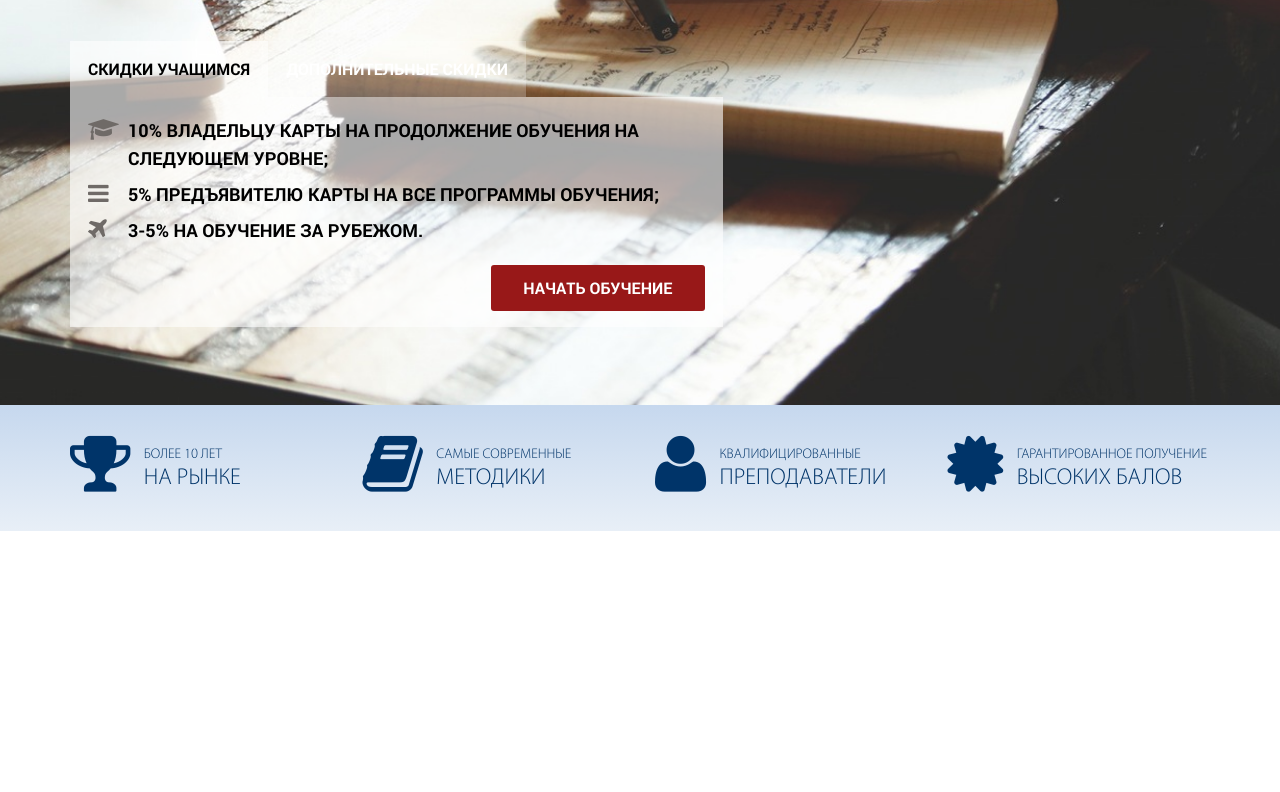
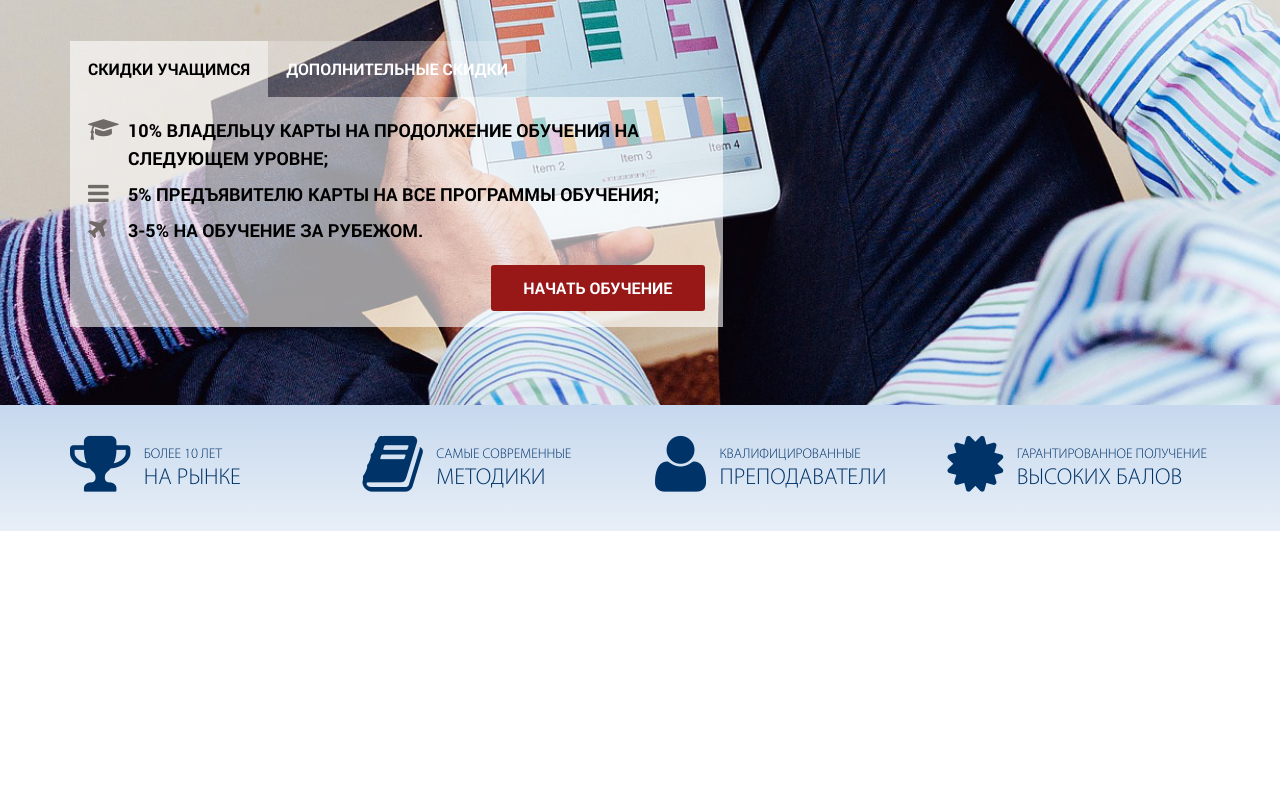
Before and after one commit to Rysik2x/topkurs.github.io, a plain HTML site: page index.html in a window 1280 px wide. Shown: the part 395-1187 px from the top of the page. Drawn offline with nearby package versions, Linux system fonts and the light colour scheme; files that its build step writes are made by us from their sources.

Commit message:
Update main.css

```diff
--- a/css/main.css
+++ b/css/main.css
@@ -65,7 +65,7 @@ body textarea:required:valid {
 
 header {
   min-height: 640px;
-  background-image: url(../img/people.jpg);
+  background-image: url(../img/person.jpg);
   background-position: top center;
   background-size: cover;
   color: #fff;
```
